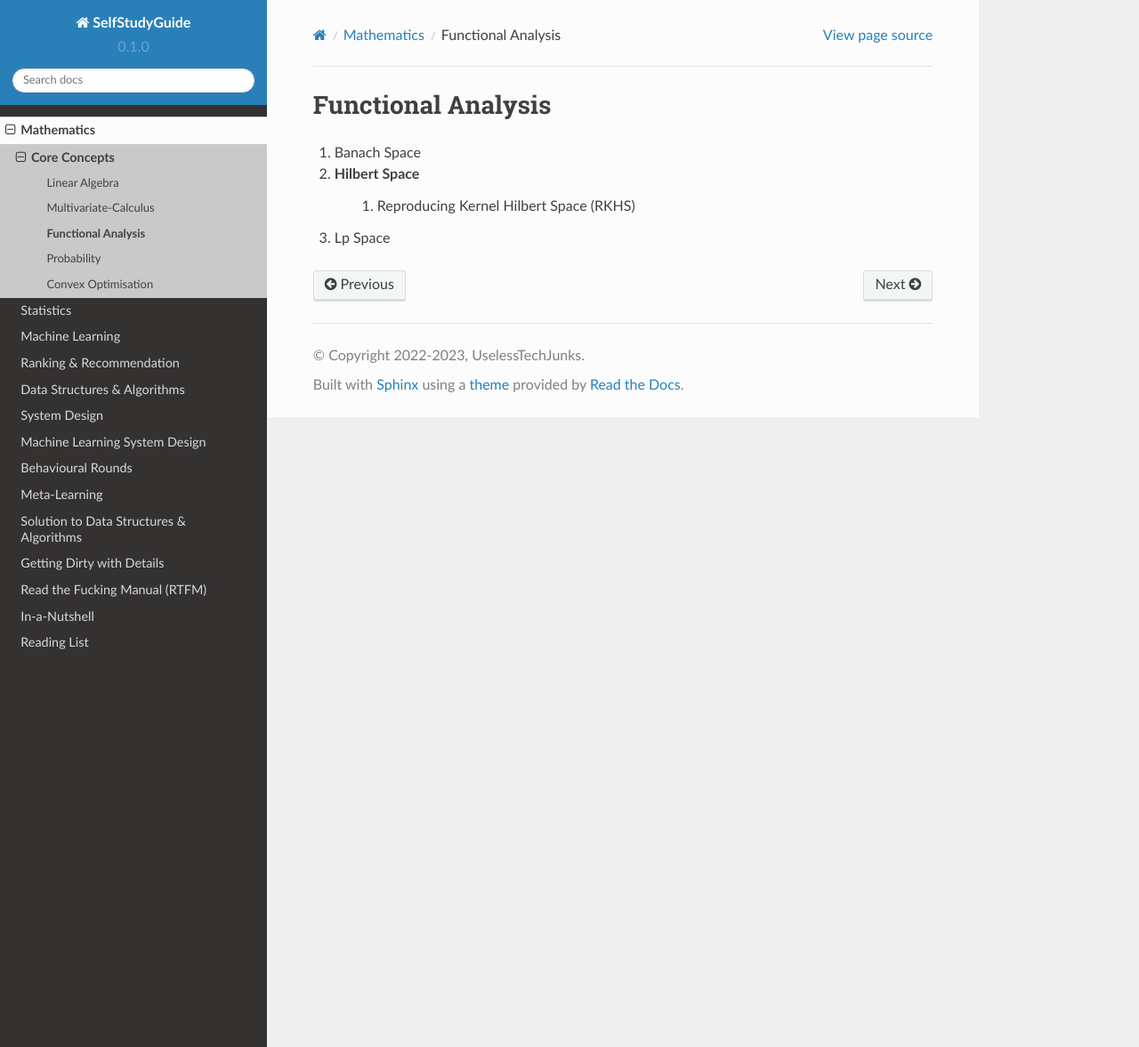
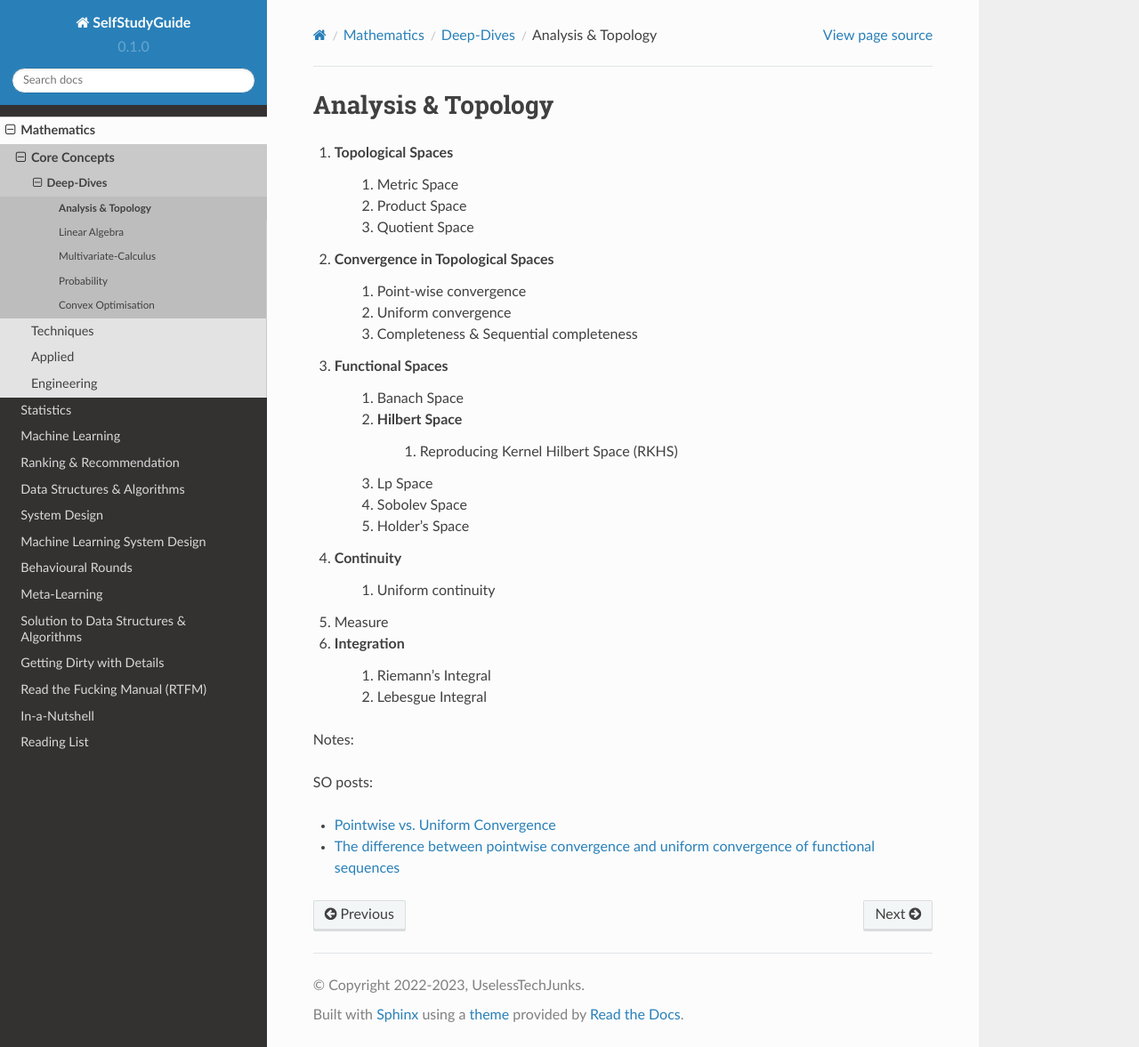
Before and after one commit to uselesstechjunks/leetcode, a Sphinx documentation site: the page built from docs/source/math/analysis.rst, in a window 1280 px wide and 1177 px high. Shown: the whole window at 89% size. Built offline with Sphinx 7.4.7 and the Read the Docs theme 2.0.0, drawn with Linux system fonts in a browser that asks for light colours.

```diff
--- a/docs/source/math/analysis.rst
+++ b/docs/source/math/analysis.rst
@@ -1,6 +1,30 @@
-Functional Analysis
+Analysis & Topology
 ------------------------------
-#. Banach Space
-#. Hilbert Space
-	#. Reproducing Kernel Hilbert Space (RKHS)
-#. Lp Space
+#. Topological Spaces
+	#. Metric Space
+	#. Product Space
+	#. Quotient Space
+#. Convergence in Topological Spaces
+	#. Point-wise convergence
+	#. Uniform convergence
+	#. Completeness & Sequential completeness
+#. Functional Spaces
+	#. Banach Space
+	#. Hilbert Space
+		#. Reproducing Kernel Hilbert Space (RKHS)
+	#. Lp Space
+	#. Sobolev Space
+	#. Holder's Space
+#. Continuity
+	#. Uniform continuity
+#. Measure
+#. Integration
+	#. Riemann's Integral
+	#. Lebesgue Integral
+
+Notes:
+
+SO posts:
+
+- `Pointwise vs. Uniform Convergence <https://math.stackexchange.com/a/915867>`_
+- `The difference between pointwise convergence and uniform convergence of functional sequences <https://math.stackexchange.com/a/679981>`_
--- /dev/null
+++ b/docs/source/math/index.rst
@@ -0,0 +1,10 @@
+Deep-Dives
+=============================
+
+.. toctree::
+
+   analysis
+   linalg
+   calc3
+   prob
+   conv
```
Also changed, not shown: docs/source/math.rst (+17 -12 lines), docs/source/math/prob.rst (+20 -3 lines).
